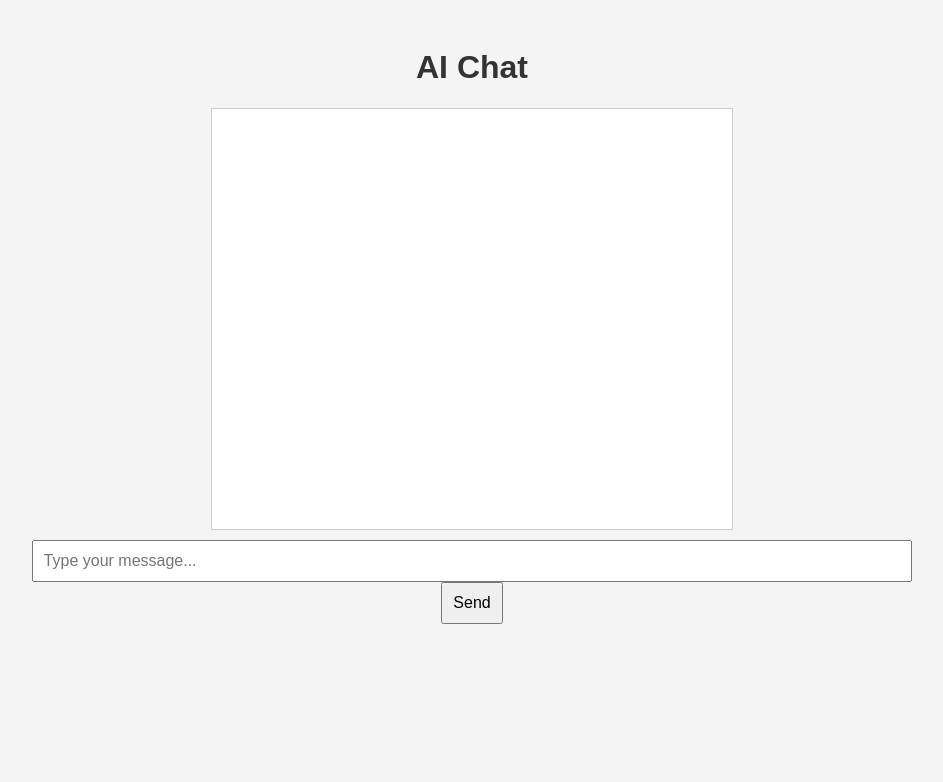
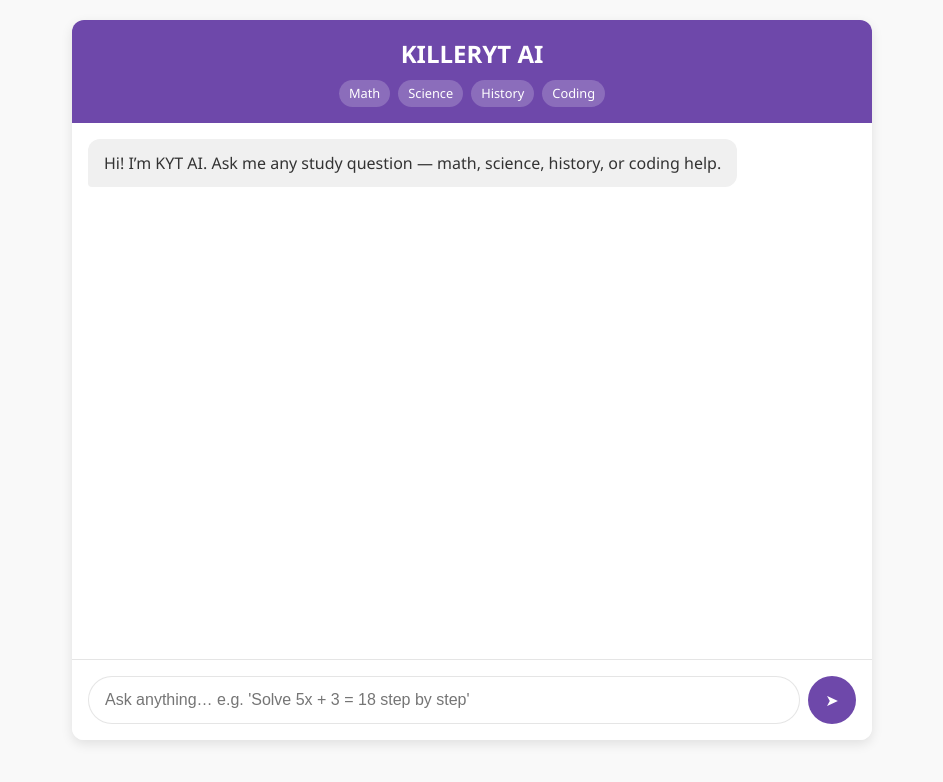
Before and after one commit to KILLERYT-STUDENT/KILLERYT-AI, a website: page index.html in a window 1280 px wide. Shown: the whole page, without its empty margins (168-1111 px from the left). Drawn offline with Linux system fonts and the light colour scheme.

Commit message:
Update index.html

```diff
--- a/index.html
+++ b/index.html
@@ -2,91 +2,255 @@
 <html lang="en">
 <head>
   <meta charset="UTF-8" />
-  <meta name="viewport" content="width=device-width, initial-scale=1.0" />
-  <title>AI Chat</title>
+  <meta name="viewport" content="width=device-width, initial-scale=1" />
+  <title>KILLERYT AI – Study Helper</title>
   <style>
+    :root {
+      --primary: #6e48aa;
+      --primary-dark: #4b2d7f;
+      --user-bubble: #6e48aa;
+      --ai-bubble: #f0f0f0;
+      --text-dark: #333;
+      --text-light: #fff;
+      --bg: #f9f9f9;
+      --card-bg: #fff;
+      --shadow: 0 4px 12px rgba(0, 0, 0, 0.1);
+      --radius: 12px;
+      --spacing: 16px;
+    }
+
+    @media (prefers-color-scheme: dark) {
+      :root {
+        --ai-bubble: #2d2d2d;
+        --text-dark: #f0f0f0;
+        --bg: #1a1a1a;
+        --card-bg: #252525;
+      }
+    }
+
+    * { box-sizing: border-box; margin: 0; padding: 0; }
+
     body {
-      font-family: Arial, sans-serif;
-      background: #f4f4f4;
+      font-family: 'Segoe UI', sans-serif;
+      background: var(--bg);
+      color: var(--text-dark);
+      line-height: 1.5;
+      display: flex;
+      justify-content: center;
+      padding: 20px;
+      min-height: 100vh;
+    }
+
+    .app {
+      width: 100%;
+      max-width: 800px;
+      height: 90vh;
       display: flex;
       flex-direction: column;
-      align-items: center;
-      padding: 20px;
+      background: var(--card-bg);
+      border-radius: var(--radius);
+      box-shadow: var(--shadow);
+      overflow: hidden;
     }
-    h1 {
-      color: #333;
+
+    .topbar {
+      padding: var(--spacing);
+      background: var(--primary);
+      color: white;
+      text-align: center;
     }
-    #chat-box {
-      width: 100%;
-      max-width: 500px;
-      height: 400px;
-      border: 1px solid #ccc;
-      background: white;
-      padding: 10px;
+
+    .topbar h1 { font-size: 1.5rem; font-weight: 600; margin-bottom: 8px; }
+
+    .tags {
+      display: flex;
+      gap: 8px;
+      justify-content: center;
+      flex-wrap: wrap;
+    }
+
+    .tags span {
+      background: rgba(255, 255, 255, 0.2);
+      padding: 4px 10px;
+      border-radius: 20px;
+      font-size: 0.8rem;
+    }
+
+    .chat {
+      flex: 1;
+      padding: var(--spacing);
       overflow-y: auto;
-      margin-bottom: 10px;
+      display: flex;
+      flex-direction: column;
+      gap: 12px;
     }
-    .msg {
-      margin: 5px 0;
+
+    .bubble {
+      max-width: 85%;
+      padding: 12px 16px;
+      border-radius: var(--radius);
+      animation: fadeIn 0.3s ease;
     }
+
     .user {
-      color: blue;
+      align-self: flex-end;
+      background: var(--user-bubble);
+      color: var(--text-light);
+      border-bottom-right-radius: 4px;
     }
-    .ai {
-      color: green;
+
+    .assistant {
+      align-self: flex-start;
+      background: var(--ai-bubble);
+      border-bottom-left-radius: 4px;
     }
-    input, button {
-      padding: 10px;
-      font-size: 16px;
+
+    .typing { display: inline-flex; align-items: center; height: 20px; }
+    .typing span {
+      width: 8px; height: 8px; margin: 0 2px;
+      background: #999; border-radius: 50%;
+      display: inline-block;
+      animation: bounce 1.4s infinite ease-in-out both;
     }
-    #message-input {
-      width: 70%;
+
+    .typing span:nth-child(1) { animation-delay: -0.32s; }
+    .typing span:nth-child(2) { animation-delay: -0.16s; }
+
+    @keyframes bounce {
+      0%, 80%, 100% { transform: scale(0); }
+      40% { transform: scale(1); }
     }
+
+    @keyframes fadeIn {
+      from { opacity: 0; transform: translateY(10px); }
+      to { opacity: 1; transform: translateY(0); }
+    }
+
+    .composer {
+      display: flex;
+      padding: var(--spacing);
+      border-top: 1px solid rgba(0, 0, 0, 0.1);
+      background: var(--card-bg);
+    }
+
+    .composer input {
+      flex: 1;
+      padding: 12px 16px;
+      border: 1px solid rgba(0, 0, 0, 0.1);
+      border-radius: 24px;
+      font-size: 1rem;
+      outline: none;
+      transition: border 0.2s;
+    }
+
+    .composer input:focus { border-color: var(--primary); }
+
+    .composer button {
+      width: 48px; height: 48px; margin-left: 8px;
+      border: none; border-radius: 50%;
+      background: var(--primary); color: white;
+      font-size: 1rem; cursor: pointer;
+      transition: background 0.2s;
+    }
+
+    .composer button:hover { background: var(--primary-dark); }
   </style>
 </head>
 <body>
-  <h1>AI Chat</h1>
-  <div id="chat-box"></div>
-  <input type="text" id="message-input" placeholder="Type your message..." />
-  <button onclick="sendMessage()">Send</button>
+  <main class="app">
+    <header class="topbar">
+      <h1>KILLERYT AI</h1>
+      <div class="tags">
+        <span>Math</span><span>Science</span><span>History</span><span>Coding</span>
+      </div>
+    </header>
+
+    <section id="chat" class="chat"></section>
+
+    <form id="chat-form" class="composer" autocomplete="off">
+      <input id="message" type="text" placeholder="Ask anything… e.g. 'Solve 5x + 3 = 18 step by step'" required />
+      <button type="submit" aria-label="Send">➤</button>
+    </form>
+  </main>
 
   <script>
-    const chatBox = document.getElementById("chat-box");
-    const input = document.getElementById("message-input");
+    const chatEl = document.getElementById("chat");
+    const form = document.getElementById("chat-form");
+    const input = document.getElementById("message");
 
-    function appendMessage(text, sender) {
-      const msg = document.createElement("div");
-      msg.classList.add("msg", sender);
-      msg.textContent = `${sender === "user" ? "You" : "AI"}: ${text}`;
-      chatBox.appendChild(msg);
-      chatBox.scrollTop = chatBox.scrollHeight;
+    const KEY = "schoolai_history_v1";
+    let history = JSON.parse(localStorage.getItem(KEY) || "[]");
+    const messages = [];
+
+    function saveHistory() {
+      localStorage.setItem(KEY, JSON.stringify(history));
     }
 
-    async function sendMessage() {
-      const userMessage = input.value.trim();
-      if (!userMessage) return;
-      appendMessage(userMessage, "user");
+    function bubble(role, text) {
+      const div = document.createElement("div");
+      div.className = `bubble ${role}`;
+      div.innerHTML = text === '...'
+        ? '<div class="typing"><span></span><span></span><span></span></div>'
+        : text;
+      chatEl.appendChild(div);
+      chatEl.scrollTop = chatEl.scrollHeight;
+    }
+
+    function renderHistory() {
+      chatEl.innerHTML = "";
+      history.forEach(item => bubble(item.role, item.text));
+    }
+
+    function addUser(text) {
+      history.push({ role: "user", text });
+      messages.push({ role: "user", content: text });
+      saveHistory();
+      bubble("user", text);
+    }
+
+    function addAssistant(text) {
+      history.push({ role: "assistant", text });
+      saveHistory();
+      bubble("assistant", text);
+    }
+
+    async function sendPrompt(prompt) {
+      addUser(prompt);
       input.value = "";
+      input.focus();
+
+      bubble("assistant", "...");
+      const typingEl = chatEl.lastChild;
 
       try {
         const res = await fetch("/api/chat", {
           method: "POST",
           headers: { "Content-Type": "application/json" },
-          body: JSON.stringify({
-            messages: [{ role: "user", content: userMessage }],
-          }),
+          body: JSON.stringify({ messages })
         });
 
+        if (!res.ok) throw new Error("Network error");
         const data = await res.json();
-        appendMessage(data.reply, "ai");
-      } catch (err) {
-        appendMessage("⚠️ Error contacting AI", "ai");
+        chatEl.removeChild(typingEl);
+        addAssistant(data.reply || "No reply.");
+        messages.push({ role: "assistant", content: data.reply });
+      } catch (e) {
+        chatEl.removeChild(typingEl);
+        addAssistant("⚠️ Error: " + e.message);
       }
     }
 
-    input.addEventListener("keypress", (e) => {
-      if (e.key === "Enter") sendMessage();
+    form.addEventListener("submit", e => {
+      e.preventDefault();
+      const prompt = input.value.trim();
+      if (prompt) sendPrompt(prompt);
     });
+
+    if (history.length === 0) {
+      addAssistant("Hi! I’m KYT AI. Ask me any study question — math, science, history, or coding help.");
+    } else {
+      renderHistory();
+    }
   </script>
 </body>
 </html>
```
